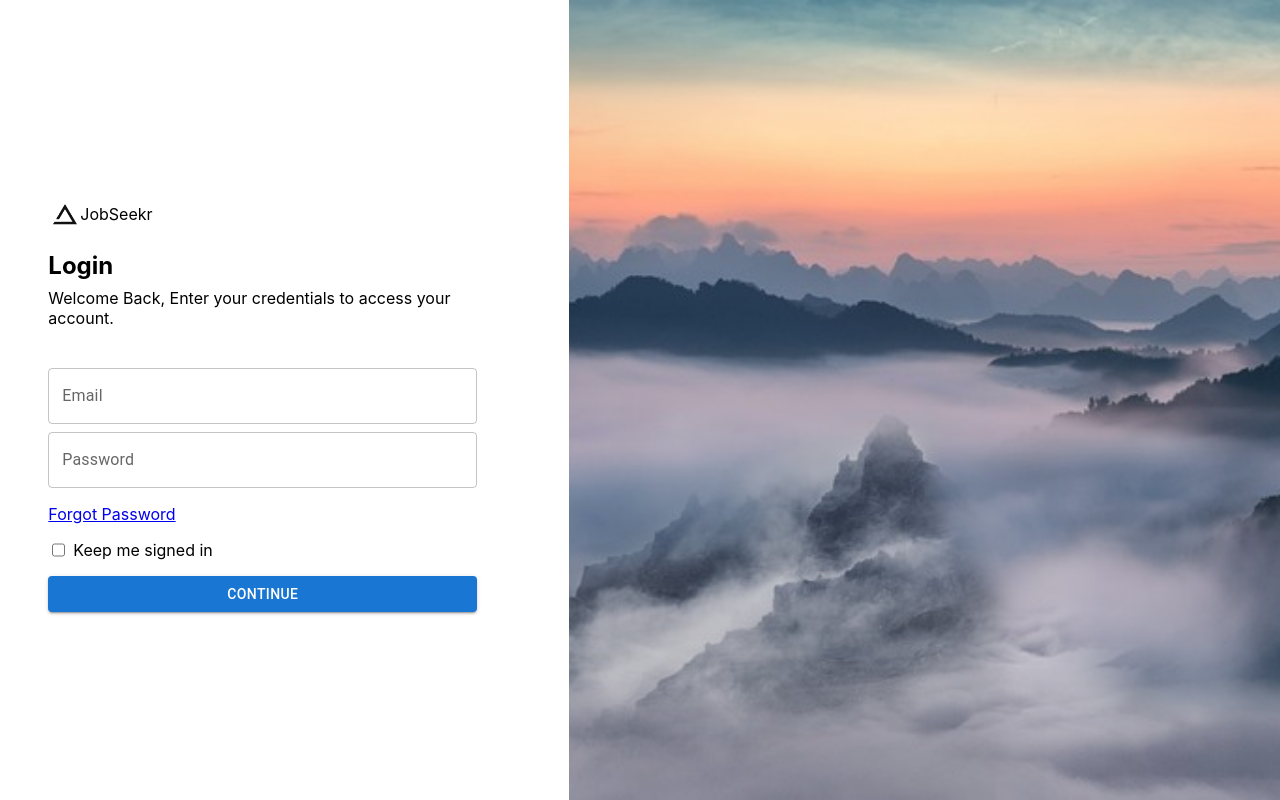
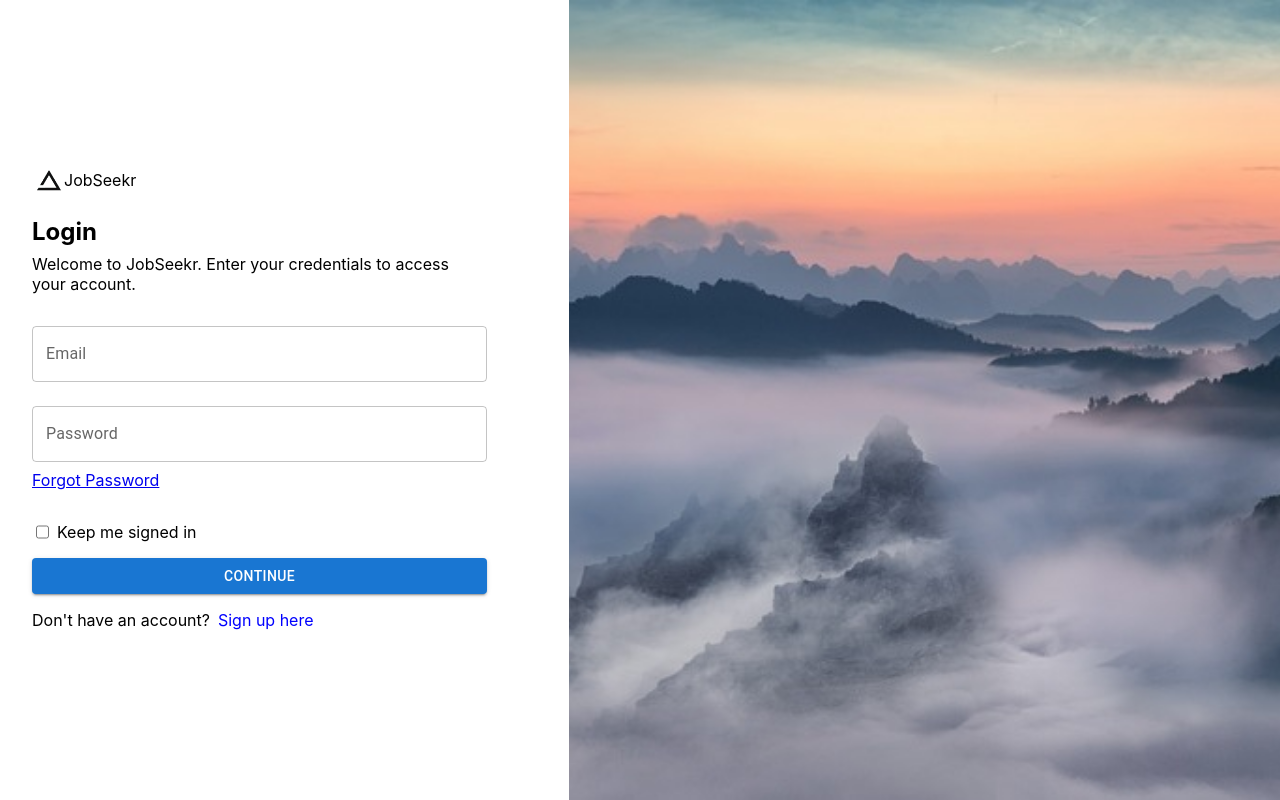
Before and after one commit to EricShantz/JobSeekr_FE, a React (Create React App) app: page / in a window 1280 px wide. Built offline with nearby package versions, Linux system fonts and the light colour scheme.

Commit message:
add ui to signup page

```diff
--- a/package.json
+++ b/package.json
@@ -5,6 +5,7 @@
   "dependencies": {
     "@emotion/react": "^11.11.1",
     "@emotion/styled": "^11.11.0",
+    "@mui/icons-material": "^5.14.3",
     "@mui/material": "^5.14.5",
     "@testing-library/jest-dom": "^5.17.0",
     "@testing-library/react": "^13.4.0",
--- /dev/null
+++ b/src/Components/login-form.js
@@ -0,0 +1,47 @@
+import TextField from '@mui/material/TextField';
+import Button from '@mui/material/Button';
+import tirangle_logo from "../Assets/triangle_logo.PNG"
+import "../Styles/login-component.css"
+
+const LoginForm = ({toggleLoginForm}) => {
+
+    const handleSignupClick = () => {
+        toggleLoginForm()
+    }
+
+    return (
+        <div className="login-form">
+            <div className="login-logo">
+                <img src={tirangle_logo}/>
+                <p>JobSeekr</p>
+            </div>
+            <div className="login-title">
+                <h2>Login</h2>
+                <p>Welcome to JobSeekr. Enter your credentials to access your account.</p>
+            </div>
+            <TextField
+                className="login-textfield"
+                id="outlined-required"
+                label="Email"
+            />
+            <TextField
+                className="login-textfield"
+                id="outlined-required"
+                label="Password"
+                type="password"
+            />
+        <a href="#" className="forgot-password">Forgot Password</a>
+        <div className="keepCheckedIn">
+            <input type="checkbox"></input>
+            <p>Keep me signed in</p>
+        </div>
+        <Button variant="contained">Continue</Button>
+        <div className="sign-up">
+            <p>Don't have an account?</p>
+            <p className="sign-up-link" onClick={handleSignupClick}>Sign up here</p>
+        </div>
+        </div>
+    )
+}
+
+export default LoginForm;
--- /dev/null
+++ b/src/Components/signup-form.js
@@ -0,0 +1,71 @@
+import React from "react";
+import TextField from '@mui/material/TextField';
+import Button from '@mui/material/Button';
+import tirangle_logo from "../Assets/triangle_logo.PNG"
+import { ArrowBack } from '@mui/icons-material';
+import "../Styles/signup-component.css"
+
+const SignupForm = ({toggleLoginForm}) => {
+
+    const handleBackClick = () => {
+        toggleLoginForm()
+    }
+
+    return(
+        <div>
+            <div className="back-button" onClick={handleBackClick}>
+                <ArrowBack className="back-icon"/>
+                <p>Back</p>
+            </div>
+
+            <div className="signup-form">
+
+                <div className="signup-logo">
+                    <img src={tirangle_logo}/>
+                    <p>JobSeekr</p>
+                </div>
+
+                <div className="signup-title">
+                    <h2>Signup</h2>
+                    <p>Please enter your information to create an account.</p>
+                </div>
+
+                <div className="name-field">
+                    <TextField
+                        className="name-textfield"
+                        id="outlined-required"
+                        label="First Name"
+                    />
+                    <TextField
+                        className="name-textfield"
+                        id="outlined-required"
+                        label="Last Name"
+                    />
+                </div>
+
+                <TextField
+                    className="signup-textfield"
+                    id="outlined-required"
+                    label="Email"
+                />
+
+                <TextField
+                    className="signup-textfield"
+                    id="outlined-required"
+                    label="Password"
+                    type="password"
+                />
+                <TextField
+                    className="signup-textfield"
+                    id="outlined-required"
+                    label="Confirm Password"
+                    type="password"
+                />
+
+            <Button variant="contained">Create Account</Button>
+            </div>
+        </div>
+    )
+}
+
+export default SignupForm;
--- a/src/Pages/Login.js
+++ b/src/Pages/Login.js
@@ -1,45 +1,24 @@
-import React from "react";
-import { useNavigate } from "react-router-dom";
-import TextField from '@mui/material/TextField';
-import Button from '@mui/material/Button';
-import tirangle_logo from "../Assets/triangle_logo.PNG"
-
+import React, {useState} from "react";
 import '../Styles/Login.css';
+import LoginForm from "../Components/login-form";
+import SignupForm from "../Components/signup-form";
 
 
 const Login = () => {
-    const navigate = useNavigate()
+    const [showLoginForm, setShowLoginForm] = useState(true)
+
+    const toggleLoginForm = () => {
+        setShowLoginForm(!showLoginForm);
+    }
     return (
         <div className="login-page">
             <div className="login-form-container">
-                <div className="login-form">
-                    <div className="login-logo">
-                        <img src={tirangle_logo}/>
-                        <p>JobSeekr</p>
-                    </div>
-                    <div className="login-title">
-                        <h2>Login</h2>
-                        <p>Welcome Back, Enter your credentials to access your account.</p>
-                    </div>
-                    <TextField
-                        className="login-textfield"
-                        id="outlined-required"
-                        label="Email"
-                    />
-                    <TextField
-                        className="login-textfield"
-                        id="outlined-required"
-                        label="Password"
-                        type="password"
-                    />
-                <a href="#" className="forgot-password">Forgot Password</a>
-                <div className="keepCheckedIn">
-                    <input type="checkbox"></input>
-                    <p>Keep me signed in</p>
-                </div>
-                <Button variant="contained">Continue</Button>
+                {showLoginForm ? (
+                <LoginForm toggleLoginForm= {toggleLoginForm}/>
+                ) : (
+                <SignupForm toggleLoginForm = {toggleLoginForm}/>
+                )}
             </div>
-          </div>
             <div className="login-image-container">
             </div>
         </div>
--- a/src/Styles/Login.css
+++ b/src/Styles/Login.css
@@ -15,53 +15,24 @@
    background-size: cover;
 }
 
-.login-form{
-    display: flex;
-    flex-direction: column;
-    justify-content: center;
-    width: 80%;
-    height: 80%;
-    border-radius: 10px;
-    padding: 2rem;
+/* ============== Media Queries =============== */
+@media (max-width: 899px) {
+    .login-page{
+        display: grid;
+        grid-template-columns: 5fr 4fr;
+    }
 }
+@media (max-width: 599px) {
 
-.login-logo{
-    display: flex;
-    flex-direction: row;
+    .login-page{
+        grid-template-columns: 1fr;
+    }
+    .login-image-container{
+        display: none;
+    }
+
+    .login-form-container{
+        display: flex;
+        justify-content: center;
+    }
 }
-
-.login-logo > img {
-    width: 2rem;
-    height: 2rem;
-    margin-top: 0.7rem;
-}
-
-.login-logo > p{
-    margin-bottom: -1.2rem;
-}
-
-.login-title{
-    margin-bottom: 1rem;
-}
-
-.login-title > h2{
-    margin-bottom: -0.5rem;
-}
-
-.login-textfield{
-    width: 100%;
-    margin-top: 0.5rem !important;
-}
-
-.keepCheckedIn{
-    display: flex;
-    flex-direction: row;
-}
-
-.forgot-password{
-    margin-top: 1rem;
-}
-
-.keepCheckedIn > input{
-    margin-right: 0.5rem;
-}
--- /dev/null
+++ b/src/Styles/login-component.css
@@ -0,0 +1,82 @@
+.login-form{
+    display: flex;
+    flex-direction: column;
+    justify-content: center;
+    width: 80%;
+    height: 80%;
+    border-radius: 10px;
+    padding: 2rem;
+}
+
+.login-logo{
+    display: flex;
+    flex-direction: row;
+}
+
+.login-logo > img {
+    width: 2rem;
+    height: 2rem;
+    margin-top: 0.7rem;
+}
+
+.login-logo > p{
+    margin-bottom: -1.2rem;
+}
+
+.login-title{
+    margin-bottom: 1rem;
+}
+
+.login-title > h2{
+    margin-bottom: -0.5rem;
+}
+
+.login-textfield{
+    width: 100%;
+    margin-bottom: 1.5rem !important;
+}
+
+.keepCheckedIn{
+    display: flex;
+    flex-direction: row;
+}
+
+.forgot-password{
+    margin-top: -1rem;
+    margin-bottom: 1rem;
+}
+
+.keepCheckedIn > input{
+    margin-right: 0.5rem;
+}
+
+.sign-up {
+    display: flex;
+    flex-direction: row;
+}
+
+.sign-up-link {
+    color: blue;
+    margin-left: 0.5rem;
+    cursor: pointer;
+}
+
+@media (max-width: 599px) {
+    .login-form{
+        margin-top: 5vh;
+    }
+}
+
+@media (max-width: 329px) {
+    .sign-up {
+        flex-direction: column;
+        text-align: center;
+    }
+
+    .sign-up-link {
+        color: blue;
+        cursor: pointer;
+        margin-top: -0.7rem;
+        margin-left: 0;
+    }
+}
--- /dev/null
+++ b/src/Styles/signup-component.css
@@ -0,0 +1,69 @@
+.back-button{
+    display: flex;
+    flex-direction: row;
+    position: absolute;
+    top: 0.1rem;
+    left: 1.5rem;
+    cursor: pointer;
+}
+
+.back-button > p {
+    margin-left: 0.7rem;
+}
+
+.back-icon{
+    margin-top: 1rem;
+}
+
+.signup-form{
+    display: flex;
+    flex-direction: column;
+    justify-content: center;
+    width: 80%;
+    height: 80%;
+    border-radius: 10px;
+    padding: 2rem;
+}
+
+.signup-logo{
+    display: flex;
+    flex-direction: row;
+}
+
+.signup-logo > img {
+    width: 2rem;
+    height: 2rem;
+    margin-top: 0.7rem;
+}
+
+.signup-logo > p{
+    margin-bottom: -1.2rem;
+}
+
+.signup-title{
+    margin-bottom: 1rem;
+}
+
+.signup-title > h2{
+    margin-bottom: -0.5rem;
+}
+
+
+.signup-textfield{
+    width: 100%;
+    margin-bottom: 1rem !important;
+
+}
+
+.name-field{
+    display: grid;
+    grid-template-columns: 1fr 1fr;
+    grid-column-gap: 1rem;
+    margin-bottom: 1rem;
+}
+
+@media (max-width: 599px) {
+    .signup-form{
+        margin-top: 5vh;
+    }
+}
```
Also changed, not shown: 1 other file (tests, documents, lock files or other folders).
